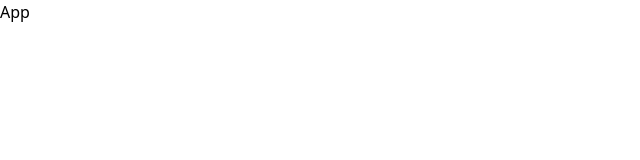
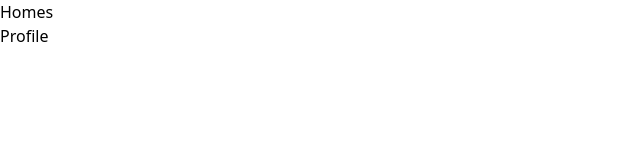
Before and after one commit to sakibhasan-24/intelligent-users, a React (Vite) app in the folder client-side/: page /profile in a window 1280 px wide. Shown: the top 160 px of the page, without its empty margins (0-640 px from the left). Built offline with nearby package versions, Linux system fonts and the light colour scheme.

Commit message:
set pages

```diff
--- a/client-side/src/App.jsx
+++ b/client-side/src/App.jsx
@@ -1,5 +1,28 @@
 import React from "react";
+import { RouterProvider, createBrowserRouter } from "react-router-dom";
+import Home from "./Pages/Home";
+import Profile from "./Pages/Profile";
+import About from "./Pages/About";
+import SIgnUp from "./Pages/SIgnUp";
+import Login from "./Pages/Login";
+import HomeComponent from "./HomeComponent";
 
 export default function App() {
-  return <div>App</div>;
+  const router = createBrowserRouter([
+    {
+      path: "/",
+      element: <HomeComponent />,
+      children: [
+        { path: "/profile", element: <Profile /> },
+        { path: "/about", element: <About /> },
+        { path: "/signup", element: <SIgnUp /> },
+        { path: "/login", element: <Login /> },
+      ],
+    },
+  ]);
+  return (
+    <>
+      <RouterProvider router={router} />
+    </>
+  );
 }
--- /dev/null
+++ b/client-side/src/HomeComponent.jsx
@@ -0,0 +1,12 @@
+import React from "react";
+import { Outlet } from "react-router-dom";
+import Home from "./Pages/Home";
+
+export default function HomeComponent() {
+  return (
+    <div>
+      <Home />
+      <Outlet />
+    </div>
+  );
+}
--- /dev/null
+++ b/client-side/src/Pages/About.jsx
@@ -0,0 +1,5 @@
+import React from "react";
+
+export default function About() {
+  return <div>About</div>;
+}
--- /dev/null
+++ b/client-side/src/Pages/Home.jsx
@@ -0,0 +1,5 @@
+import React from "react";
+
+export default function Home() {
+  return <div>Homes</div>;
+}
--- /dev/null
+++ b/client-side/src/Pages/Login.jsx
@@ -0,0 +1,5 @@
+import React from "react";
+
+export default function Login() {
+  return <div>Login</div>;
+}
--- /dev/null
+++ b/client-side/src/Pages/Profile.jsx
@@ -0,0 +1,5 @@
+import React from "react";
+
+export default function Profile() {
+  return <div>Profile</div>;
+}
--- /dev/null
+++ b/client-side/src/Pages/SIgnUp.jsx
@@ -0,0 +1,5 @@
+import React from "react";
+
+export default function SIgnUp() {
+  return <div>SIgnUp</div>;
+}
```
